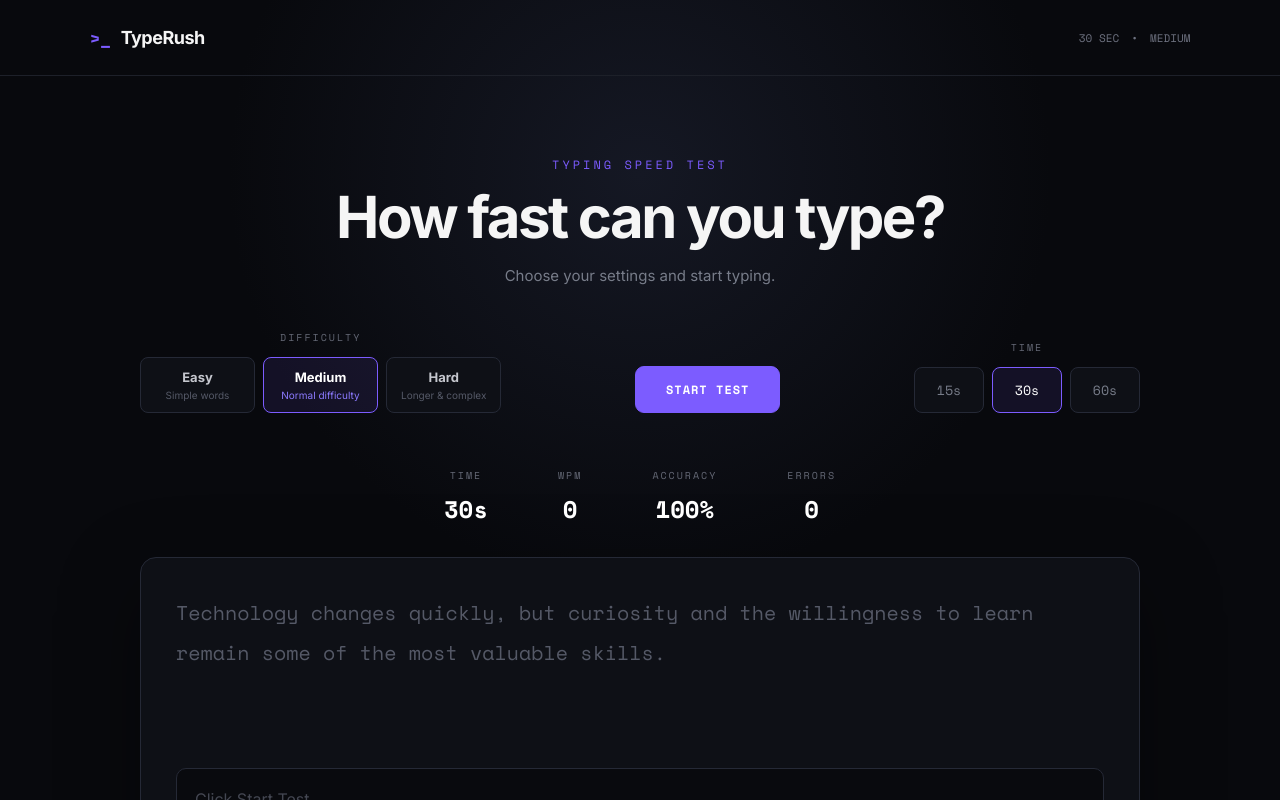
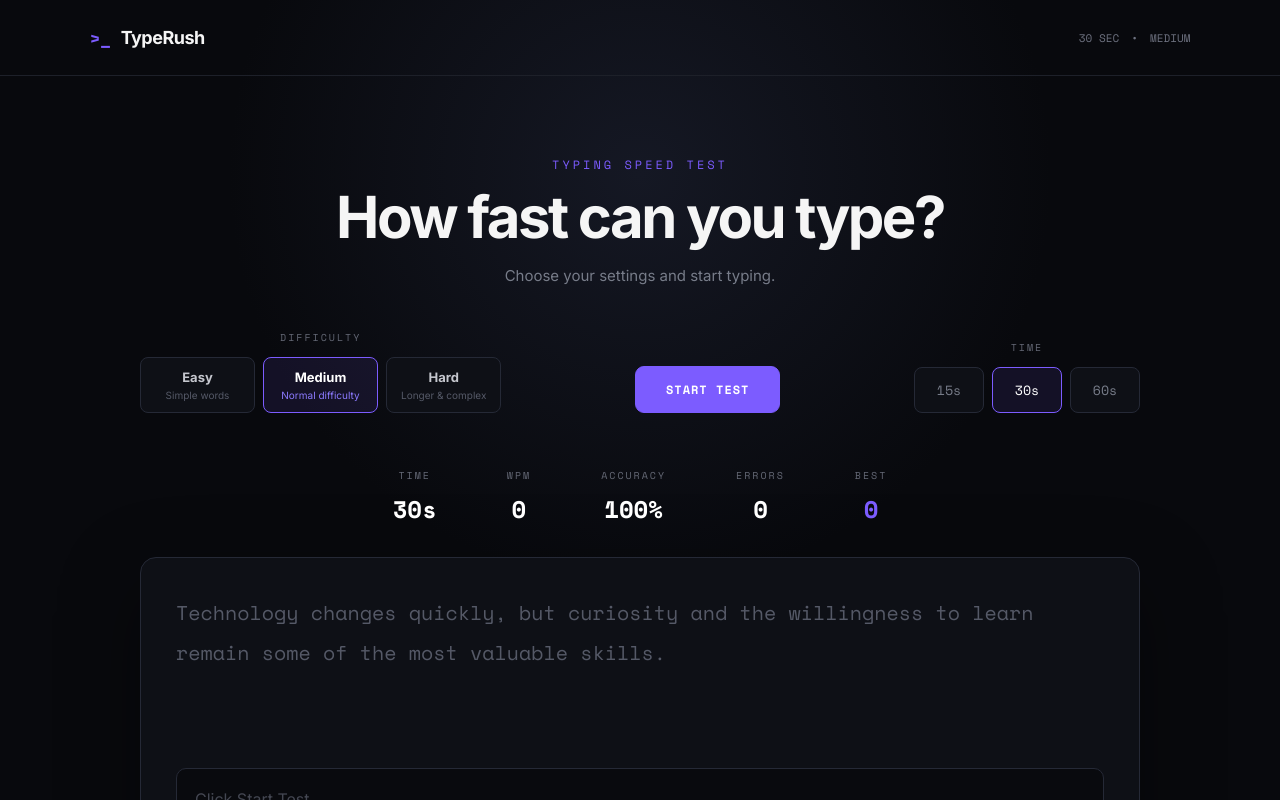
Before and after one commit to oiiiMansi/typing-speed-game, a React app: page / in a window 1280 px wide. Shown: the top 800 px of the page. Built offline with nearby package versions, Linux system fonts and the light colour scheme; the HTML template or start-up script is replaced by a standard one.

Commit message:
Add personal best score

```diff
--- a/src/App.css
+++ b/src/App.css
@@ -506,3 +506,13 @@ footer {
     opacity: 1;
   }
 }
+
+/* PERSONAL BEST */
+
+.best-stat {
+  position: relative;
+}
+
+.best-stat strong {
+  color: #7c5cff;
+}
--- a/src/App.jsx
+++ b/src/App.jsx
@@ -47,6 +47,9 @@ function App() {
   const [started, setStarted] = useState(false);
   const [finished, setFinished] = useState(false);
   const [countdown, setCountdown] = useState(null);
+  const [bestWpm, setBestWpm] = useState(() => {
+    return Number(localStorage.getItem("typerush-best-wpm")) || 0;
+  });
 
   // =========================
   // TIMER
@@ -222,6 +225,19 @@ function App() {
       )
       : 0;
 
+  // Update personal best
+  useEffect(() => {
+    if (!finished || wpm <= 0) return;
+
+    if (wpm > bestWpm) {
+      setBestWpm(wpm);
+      localStorage.setItem(
+        "typerush-best-wpm",
+        wpm
+      );
+    }
+  }, [finished, wpm, bestWpm]);
+
   // =========================
   // UI
   // =========================
@@ -386,6 +402,11 @@ function App() {
             <strong>{errors}</strong>
           </div>
 
+          <div className="stat best-stat">
+            <span>BEST</span>
+            <strong>{bestWpm}</strong>
+          </div>
+
         </div>
 
         {/* TYPING CARD */}
```
Lines whose indentation alone changed are shown as unchanged.
